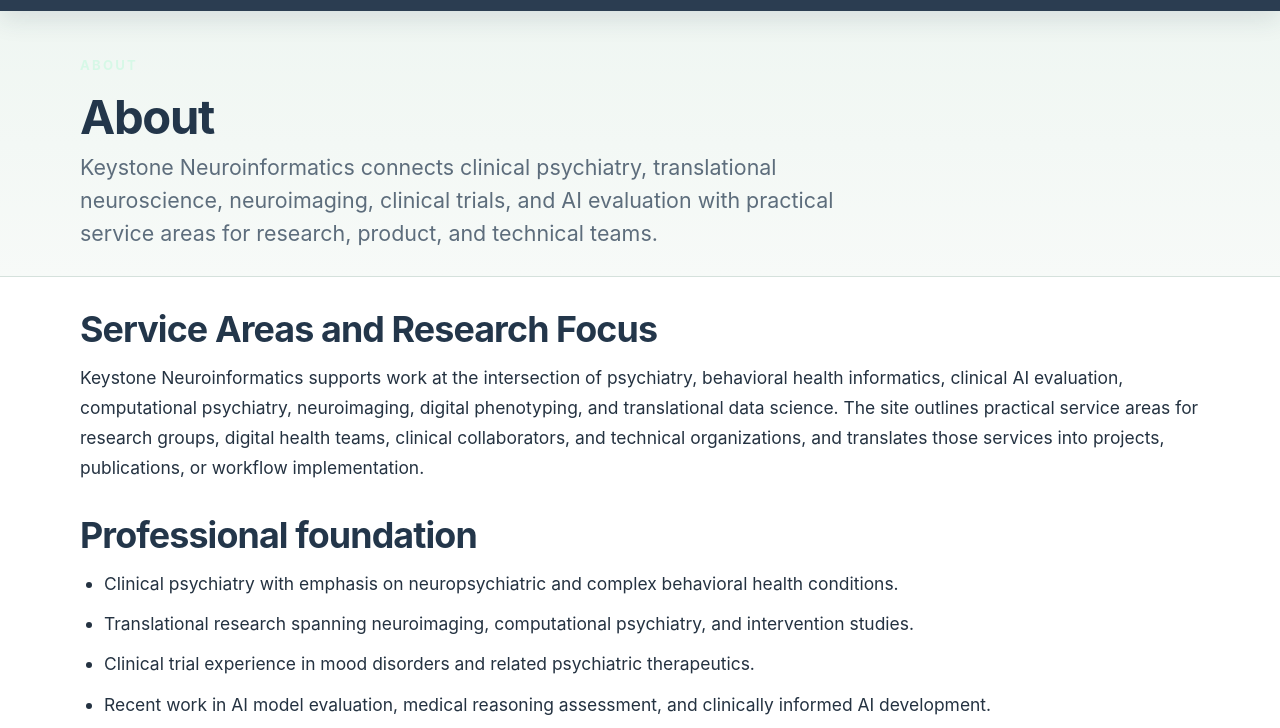
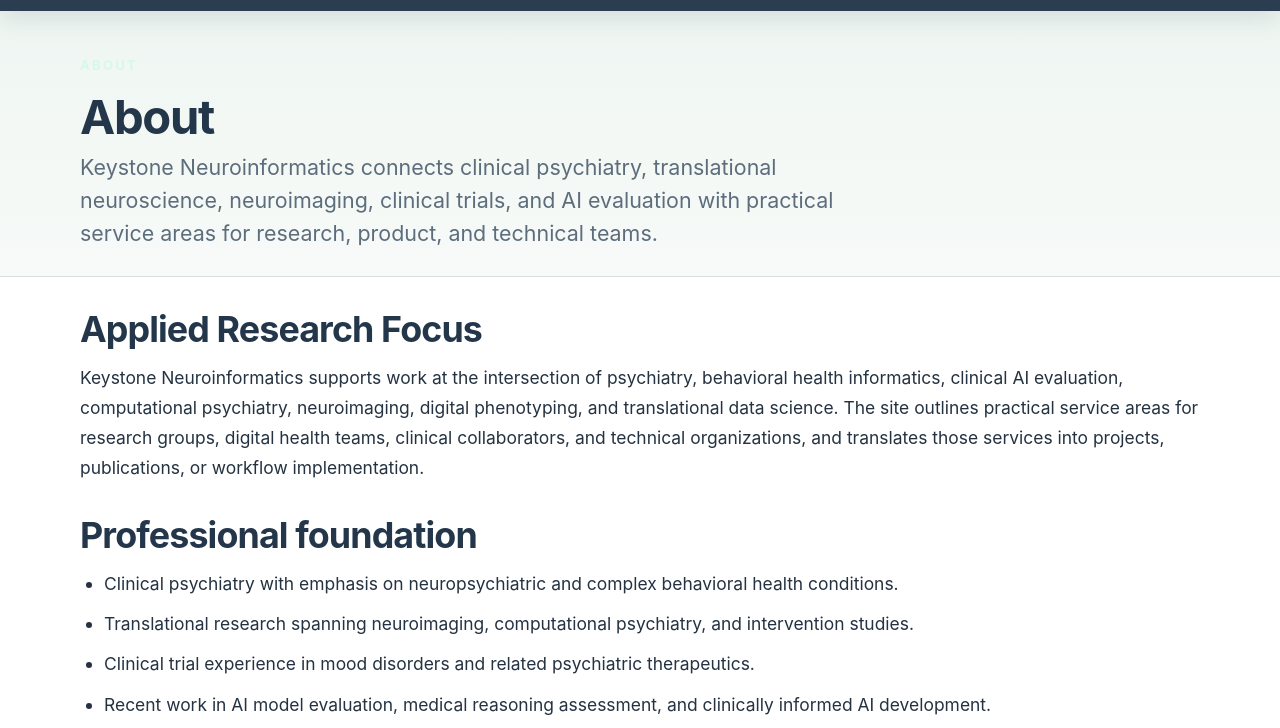
Before and after one commit to anupsharma555/keystone-neuroinformatics, an Eleventy site: page src/pages/about.njk in a window 1280 px wide. Shown: the part 72-800 px from the top of the page. Built offline with nearby package versions, Linux system fonts and the light colour scheme; Eleventy itself is replaced by a stand-in of ours; files that its build step writes are made by us from their sources.

Commit message:
Shorten about focus heading

```diff
--- a/src/pages/about.njk
+++ b/src/pages/about.njk
@@ -8,7 +8,7 @@ eyebrow: About
 intro: Keystone Neuroinformatics connects clinical psychiatry, translational neuroscience, neuroimaging, clinical trials, and AI evaluation with practical service areas for research, product, and technical teams.
 ---
 <section>
-  <h2>Service Areas and Research Focus</h2>
+  <h2>Applied Research Focus</h2>
   <p>Keystone Neuroinformatics supports work at the intersection of psychiatry, behavioral health informatics, clinical AI evaluation, computational psychiatry, neuroimaging, digital phenotyping, and translational data science. The site outlines practical service areas for research groups, digital health teams, clinical collaborators, and technical organizations, and translates those services into projects, publications, or workflow implementation.</p>
 </section>
 
```
